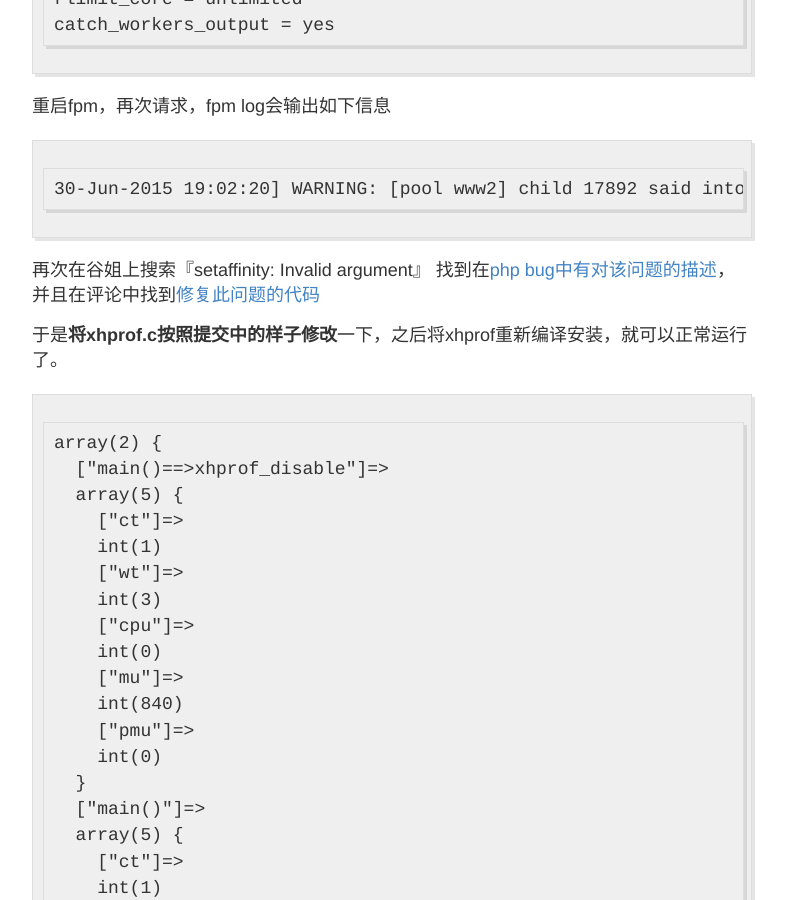
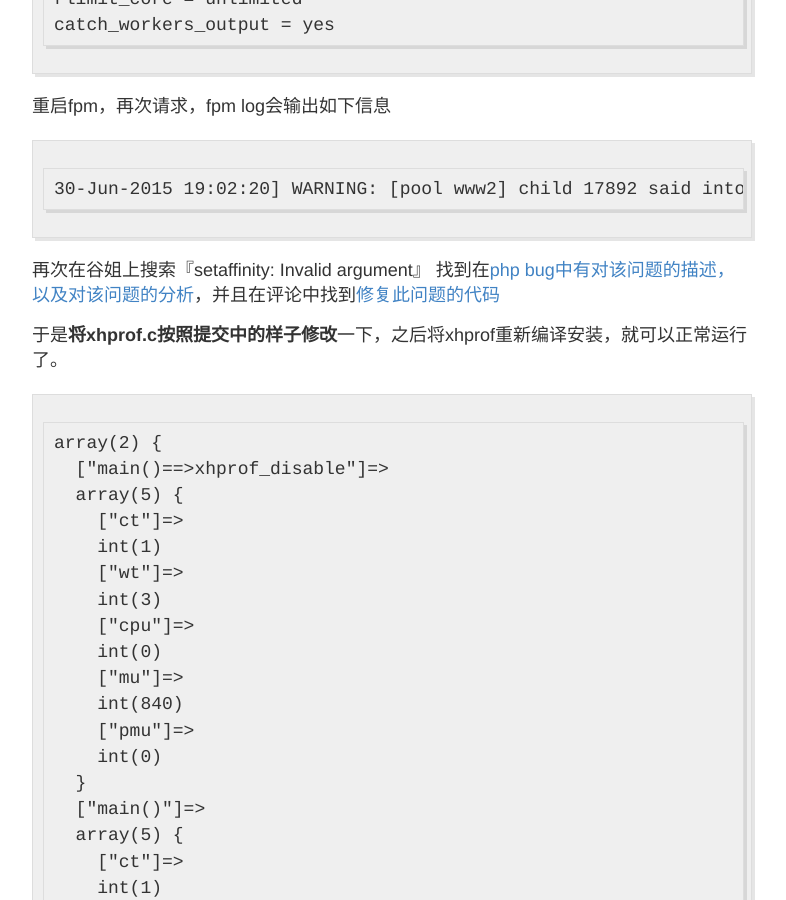
Before and after one commit to luxiaotong/luxiaotong.github.io, a Jekyll site: the page built from _posts/2015-07-01-解决安装xhprof后 fpm报错问题(recv failed 104 nginx 502).md, in a window 1280 px wide and 900 px high, scrolled down 1887 px. Shown: the whole window, without its empty margins (248-1034 px from the left). Built offline with Jekyll 4.4.1, drawn with Linux system fonts in a browser that asks for light colours; Markdown is read by kramdown in place of the engine named in the settings; comment, search, counter and statistics services are not loaded.

Commit message:
Add a word

````diff
--- a/_posts/2015-07-01-解决安装xhprof后 fpm报错问题(recv failed 104 nginx 502).md
+++ b/_posts/2015-07-01-解决安装xhprof后 fpm报错问题(recv failed 104 nginx 502).md
@@ -63,7 +63,7 @@ catch_workers_output = yes
 ```
 
 再次在谷姐上搜索『setaffinity: Invalid argument』
-找到在[php bug中有对该问题的描述](https://bugs.php.net/bug.php?id=60078)，并且在评论中找到[修复此问题的代码](https://github.com/odoucet/xhprof/commit/2e74533746bf14b0bcfc9a6fae08e1bf9b4f724b)
+找到在[php bug中有对该问题的描述，以及对该问题的分析](https://bugs.php.net/bug.php?id=60078)，并且在评论中找到[修复此问题的代码](https://github.com/odoucet/xhprof/commit/2e74533746bf14b0bcfc9a6fae08e1bf9b4f724b)
 
 于是**将xhprof.c按照提交中的样子修改**一下，之后将xhprof重新编译安装，就可以正常运行了。
 
````
Also changed, not shown: 2 other files.
